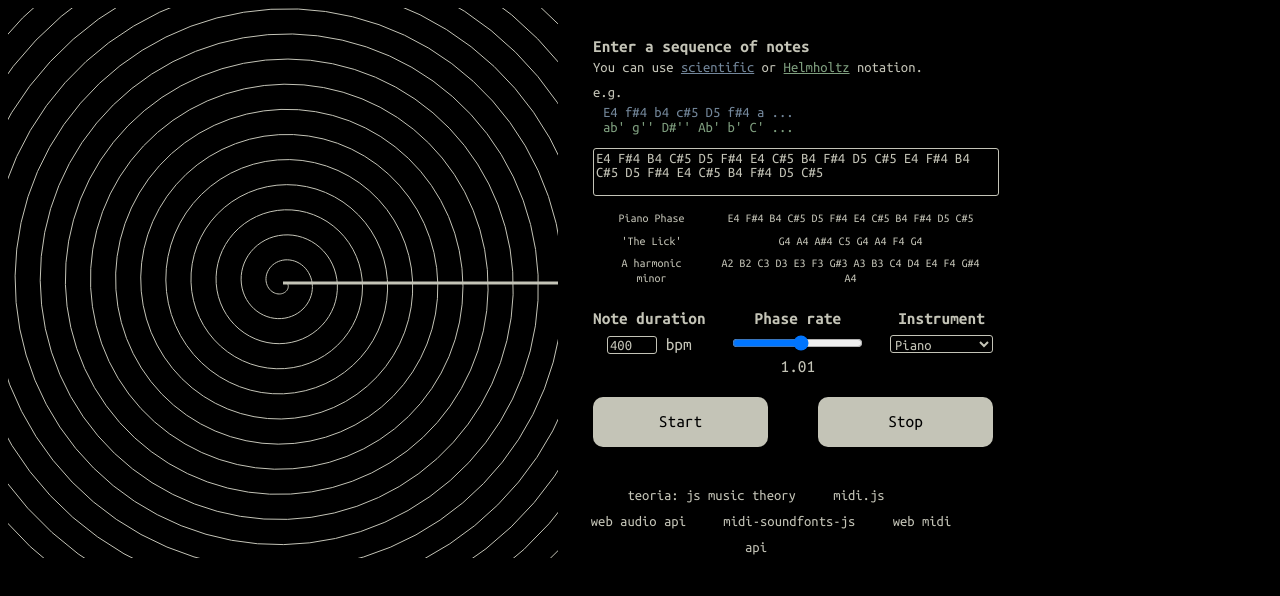
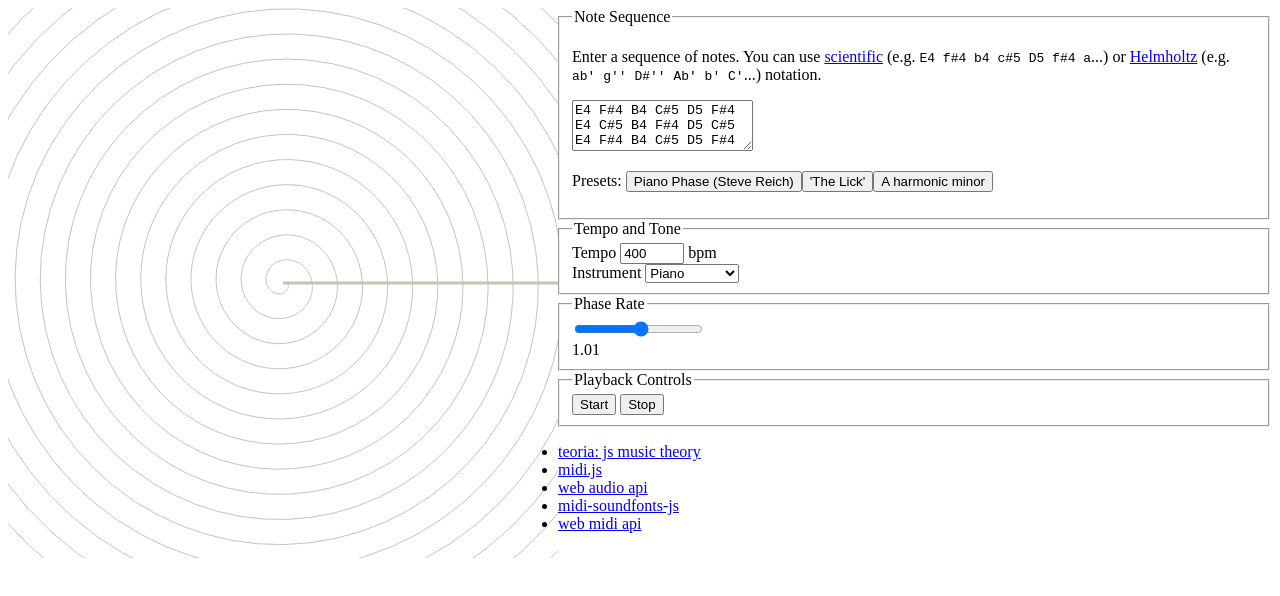
Before and after one commit to mkfarrow/piano-phase, a plain HTML site: page phase.html in a window 1280 px wide. Drawn offline with nearby package versions, Linux system fonts and the light colour scheme.

Commit message:
simplify HTML, disable/enable controls

```diff
--- a/phase.css
+++ b/phase.css
@@ -76,7 +76,7 @@ input, textarea, select {
     display: inline;
     margin-right: 30px;
 }
-#soundField {
+#sound-field {
     text-align: center;
 }
 #duration {
@@ -101,7 +101,7 @@ input, textarea, select {
 #btnGo {
     float: left;
 }
-#btnStop {
+#btn-stop {
     float: right;
 }
 #seqNoteExample {
--- a/phase.html
+++ b/phase.html
@@ -27,7 +27,14 @@
 
     <!-- style -->
     <link href='https://fonts.googleapis.com/css?family=Ubuntu+Mono:400,700,400italic,700italic' rel='stylesheet' type='text/css'>
-    <link rel="stylesheet" type="text/css" href="phase.css" />
+
+    <script
+        src="https://code.jquery.com/jquery-3.5.1.min.js"
+        integrity="sha256-9/aliU8dGd2tb6OSsuzixeV4y/faTqgFtohetphbbj0="
+        crossorigin="anonymous"></script>
+
+    <!-- <link rel="stylesheet" type="text/css" href="phase.css" /> -->
+    <link rel="stylesheet" href="style.css">
 </head>
 
 <body>
@@ -36,66 +43,72 @@
 
     <div id="stew-container">
         <div id="refine">
-            <fieldset id="noteField">
-                <label>
-                    <span>Enter a sequence of notes</span>
-                    <div id="seqNoteExample">
-                        <p>You can use
-                            <a class="scientific" href="https://en.wikipedia.org/wiki/Scientific_pitch_notation">scientific</a> or
-                            <a class="helmholtz" href="https://en.wikipedia.org/wiki/Helmholtz_pitch_notation">Helmholtz</a> notation.
-                        </p>
-                        <p id="eg">e.g.</p>
-                        <p class="noteExample scientific">E4 f#4 b4 c#5 D5 f#4 a ...</p>
-                        <p class="noteExample helmholtz">ab' g'' D#'' Ab' b' C' ...</p>
-                    </div>
-                    <textarea id="seqNote" rows="3"></textarea>
-                </label>
 
-                <table id="presetLicks">
-                </table>
+            <fieldset id="note-sequence-field">
+                <legend>Note Sequence</legend>
+                    <p>
+                        Enter a sequence of notes. You can use
+                        <a class="scientific" href="https://en.wikipedia.org/wiki/Scientific_pitch_notation">scientific</a>
+                        (e.g.
+                        <code class="noteExample scientific">E4 f#4 b4 c#5 D5 f#4 a</code>...)
+                        or
+                        <a class="helmholtz" href="https://en.wikipedia.org/wiki/Helmholtz_pitch_notation">Helmholtz</a>
+                        (e.g.
+
+                        <code class="noteExample helmholtz">ab' g'' D#'' Ab' b' C'</code>...)
+                        notation.
+                    </p>
+                    <textarea id="note-seq-input" rows="3"></textarea>
+
+                <p id="preset">
+                    Presets:
+                </p>
+
             </fieldset>
 
-            <fieldset id="soundField">
+            <fieldset id="tempo-timbre-field">
+                <legend>Tempo and Tone</legend>
                 <div id="duration">
                     <label>
-                        <span>Note duration</span>
-                        <br />
+                        <span>Tempo</span>
+                        <!-- <br /> -->
                         <input type="number" id="inputBpm" /> bpm
                     </label>
                 </div>
                 <div id="instrument">
                     <label>
                         <span>Instrument</span>
-                        <br />
-                        <select id="selInstr"></select>
-                    </label>
-                </div>
-                <div id="rate">
-                    <label>
-                        <span>Phase rate</span>
-                        <br />
-                        <input type="range" id="inputRate" />
-                        <p id="outputRate"></p>
+                        <!-- <br /> -->
+                        <select id="instr-select"></select>
                     </label>
                 </div>
             </fieldset>
 
-            <fieldset id="controlField">
-                <button id="btnStart">Start</button>
-                <button id="btnStop">Stop</button>
+            <fieldset id="phase-rate-field">
+                <legend>Phase Rate</legend>
+                <input type="range" id="rate-input" max="1.2" min="0.8" step="0.01" value="1.01" />
+                <div id="phase-rate-display">
+                    <span></span>
+                </div>
+            </fieldset>
+
+            <fieldset id="control-field">
+                <legend>Playback Controls</legend>
+                <button id="btn-start">Start</button>
+                <button id="btn-stop">Stop</button>
             </fieldset>
         </div>
 
-        <div id="relatedDiv">
-            <!-- <ul id="related"> -->
-            <fieldset>
-                <p><a href="https://github.com/saebekassebil/teoria">teoria: js music theory</a></p>
-                <p><a href="https://github.com/mudcube/MIDI.js/">midi.js</a></p><br />
-                <p><a href="https://dvcs.w3.org/hg/audio/raw-file/tip/webaudio/specification.html">web audio api</a></p>
-                <p><a href="https://github.com/gleitz/midi-js-soundfonts">midi-soundfonts-js</a></p>
-                <p><a href="http://webaudio.github.io/web-midi-api/">web midi api</a></p>
-            </fieldset>
-            <!-- </ul> -->
+        <div>
+            <ul id="related">
+            <!-- <fieldset> -->
+                <li><a href="https://github.com/saebekassebil/teoria">teoria: js music theory</a></li>
+                <li><a href="https://github.com/mudcube/MIDI.js/">midi.js</a></li>
+                <li><a href="https://dvcs.w3.org/hg/audio/raw-file/tip/webaudio/specification.html">web audio api</a></li>
+                <li><a href="https://github.com/gleitz/midi-js-soundfonts">midi-soundfonts-js</a></li>
+                <li><a href="http://webaudio.github.io/web-midi-api/">web midi api</a></li>
+            <!-- </fieldset> -->
+            </ul>
 
         </div>
 
--- a/phase.js
+++ b/phase.js
@@ -7,13 +7,13 @@ var PI = Math.PI;
 var PI2 = Math.PI * 2;
 var dc = document.getElementById('mycanvas').getContext('2d');
 
-var Voice = function(frTempo, radius) {
+var Voice = function (frTempo, radius) {
    this.frTempo = frTempo;
    this.tines = [];
    this.timePlayed = [];
 };
 
-var Phase = function(rgnote, frTempo, dtsTotal) {
+var Phase = function (rgnote, frTempo, dtsTotal) {
    this.animRequestID = null;
    this.rgnote = rgnote;
    this.r = RADIUS;
@@ -28,25 +28,25 @@ var Phase = function(rgnote, frTempo, dtsTotal) {
    this.timeStart = null;
 };
 
-Phase.prototype.fPlayNote = function(voice, inote, rdCur) {
+Phase.prototype.fPlayNote = function (voice, inote, rdCur) {
    var rdPrev = voice.tines[inote];
    return rdCur === 0 || (Math.floor(rdCur / PI2) !== Math.floor(rdPrev / PI2));
 };
 
-Phase.prototype.colorHsla = function(voice, inote, time) {
+Phase.prototype.colorHsla = function (voice, inote, time) {
    var huev = (inote / this.rgnote.length) * 360;
    var satv = Math.round(100 * Math.min(1, (time - voice.timePlayed[inote]) / 1000.0));
    var lumv = Math.round(100 * Math.max(0.5, 1 - (time - voice.timePlayed[inote]) / 1000.0));
    return 'hsla(' + huev + ',' + satv + '%,' + lumv + '%,1)';
 };
 
-Phase.prototype.sizeForNote = function(voice, inote, time) {
+Phase.prototype.sizeForNote = function (voice, inote, time) {
    var noteRadius = 10;
    var sizeTimeScale = 2 - Math.min(1, (time - voice.timePlayed[inote]) / 1000.0);
    return noteRadius * sizeTimeScale;
 };
 
-Phase.prototype.radius = function(voice, rdThis) {
+Phase.prototype.radius = function (voice, rdThis) {
    if (voice === this.voiceMain) return this.r;
 
    // normalize the angles so they are in the range [0, 2 * PI]
@@ -60,11 +60,11 @@ Phase.prototype.radius = function(voice, rdThis) {
    return this.r - (this.r - MIN_RADIUS) * angleBetween / PI;
 };
 
-Phase.prototype.drawVoices = function() {
+Phase.prototype.drawVoices = function () {
    var time = (new Date()).getTime();
    if (!this.timeStart) this.timeStart = time;
 
-   this.rgvoice.forEach(function(voice) {
+   this.rgvoice.forEach(function (voice) {
       var percentDone = ((time - this.timeStart) / 1000) / (this.dtsTotal * voice.frTempo);
       var rdExtra = percentDone * PI2;
       var radiusThis = this.radius(voice, rdExtra);
@@ -90,14 +90,14 @@ Phase.prototype.drawVoices = function() {
    }, this);
 };
 
-Phase.prototype.draw = function() {
+Phase.prototype.draw = function () {
    drawGrid();
    this.drawVoices();
    this.doAnim();
 };
 
-Phase.prototype.init = function() {
-   this.rgvoice.forEach(function(voice) {
+Phase.prototype.init = function () {
+   this.rgvoice.forEach(function (voice) {
       for (var inote = 0; inote < this.rgnote.length; inote++) {
          voice.tines[inote] = -(PI2 / this.rgnote.length) * inote;
          voice.timePlayed[inote] = 0;
@@ -106,14 +106,14 @@ Phase.prototype.init = function() {
    this.doAnim();
 };
 
-Phase.prototype.dispose = function() {
+Phase.prototype.dispose = function () {
    if (this.animRequestID) window.cancelAnimationFrame(this.animRequestID);
    dc.clearRect(0, 0, DUCANVAS, DUCANVAS);
 };
 
-Phase.prototype.doAnim = function() {
+Phase.prototype.doAnim = function () {
    var phaseThis = this;
-   this.animRequestID = window.requestAnimationFrame(function() {
+   this.animRequestID = window.requestAnimationFrame(function () {
       phaseThis.draw();
    });
 };
@@ -174,8 +174,8 @@ var RGINSTR = [
 
 var RGPRESET_LICKS = [
    {
-      name: "Piano Phase",
-      value: RGSTNOTE_PIANO_PHASE
+      name: "Piano Phase (Steve Reich)",
+      value: RGSTNOTE_PIANO_PHASE.concat(RGSTNOTE_PIANO_PHASE)
    },
    {
       name: "'The Lick'",
@@ -190,67 +190,72 @@ var RGPRESET_LICKS = [
 
 var phase = null;
 
-window.onload = function() {
+$(document).ready(function(){
    populateSeqNote();
-   populateWith('#selInstr', RGINSTR);
+   populateWith('#instr-select', RGINSTR);
    setupRateInput();
    setupBpm();
    setupButtons();
    drawGrid();
-};
+});
 
 function populateSeqNote() {
-   var textArea = document.querySelector("#seqNote");
-   textArea.innerHTML = RGSTNOTE_PIANO_PHASE.concat(RGSTNOTE_PIANO_PHASE).join(' ');
-
-   var table = document.querySelector("#presetLicks");
-   RGPRESET_LICKS.forEach(function(lick) {
-      var row = document.createElement("tr");
-      var tdName = document.createElement("td");
-      tdName.innerHTML = lick.name;
-      var tdNotes = document.createElement("td");
-      tdNotes.innerHTML = lick.value.join(' ');
-      row.appendChild(tdName);
-      row.appendChild(tdNotes);
-      table.appendChild(row);
-   });
+   $('#note-seq-input')
+      .val(RGSTNOTE_PIANO_PHASE.concat(RGSTNOTE_PIANO_PHASE).join(' '));
+   RGPRESET_LICKS.forEach(lick => {
+      $('<button>')
+         .html(lick.name)
+         .val(lick.value.join(' '))
+         .click(function(event) {
+            $('#note-seq-input').val($(event.target).val());
+         })
+         .appendTo('#preset');
+   })
 }
 
 function populateWith(stElementID, rgobj) {
    var selectNode = document.querySelector(stElementID);
-   rgobj.map(function(thing) {
+   rgobj.map(function (thing) {
       var opt = document.createElement('option');
       opt.innerHTML = thing.name;
       return opt;
-   }).forEach(function(option) {
+   }).forEach(function (option) {
       selectNode.appendChild(option);
    });
 }
 
 function setupRateInput() {
-   var rateInput = document.querySelector("#inputRate");
-   var rateOutput = document.querySelector("#outputRate");
+   var rateInput = document.querySelector("#rate-input");
+   var rateOutput = document.querySelector("#phase-rate-display span");
 
-   var min = 0.8,
-      max = 1.2,
-      step = 0.01,
-      value = 1.01;
+   var value = 1.01;
 
-   rateInput.setAttribute("min", min);
-   rateInput.setAttribute("max", max);
-   rateInput.setAttribute("step", step);
-   rateInput.setAttribute("value", value);
+   rateInput.value = value;
 
    rateOutput.innerHTML = value;
    rateInput.oninput = updateRateDisplay;
 }
 
 function setupButtons() {
-   var btnStart = document.querySelector("#btnStart");
-   btnStart.onclick = doUserStart;
+   var btnStart = document.querySelector("#btn-start");
+   btnStart.onclick = function(event) {
+      doUserStart();
+      setDisabled(true);
+   }
 
-   var btnStop = document.querySelector("#btnStop");
-   btnStop.onclick = stopAll;
+   var btnStop = document.querySelector("#btn-stop");
+   btnStop.onclick = function(event) {
+      stopAll();
+      setDisabled(false);
+   }
+}
+
+function setDisabled(isDisabled) {
+   $('#note-sequence-field, #tempo-timbre-field, #phase-rate-field')
+      .attr('disabled', isDisabled);
+   $('#btn-start').attr('disabled', isDisabled);
+   $('#btn-stop').attr('disabled', !isDisabled);
+
 }
 
 function setupBpm() {
@@ -264,19 +269,19 @@ function setupBpm() {
 }
 
 function updateRateDisplay() {
-   var rateInput = document.querySelector("#inputRate");
-   var rateOutput = document.querySelector("#outputRate");
+   var rateInput = document.querySelector("#rate-input");
+   var rateOutput = document.querySelector("#phase-rate-display span");
    rateOutput.innerHTML = rateInput.value;
 }
 
 function doUserStart() {
-   var stInstr = RGINSTR[document.querySelector('#selInstr').selectedIndex].value;
-   var stSeqNote = document.querySelector('#seqNote').value;
+   var stInstr = RGINSTR[document.querySelector('#instr-select').selectedIndex].value;
+   var stSeqNote = document.querySelector('#note-seq-input').value;
    var rgstNote = stSeqNote.trim().split(/\s+/);
    var rgnote = rgstNote.map(teoria.note);
 
    var bpm = document.querySelector("#inputBpm").value;
-   var sf = document.querySelector("#inputRate").value;
+   var sf = document.querySelector("#rate-input").value;
 
    beginPhase(stInstr, rgnote, bpm, sf);
 }
@@ -287,7 +292,7 @@ function beginPhase(stInstr, rgnote, bpm, sfSpeed) {
    MIDI.loadPlugin({
       soundfontUrl: './midi-js-soundfonts/FluidR3_GM/',
       instrument: stInstr,
-      onsuccess: function() {
+      onsuccess: function () {
          MIDI.programChange(0, MIDI.GM.byName[stInstr].number);
          var dtsTotal = (1 / (bpm / 60)) * rgnote.length;
          phase = new Phase(rgnote, sfSpeed, dtsTotal);
--- /dev/null
+++ b/style.css
@@ -0,0 +1,3 @@
+canvas {
+    float: left;
+}
```
Lines whose indentation alone changed are shown as unchanged.
